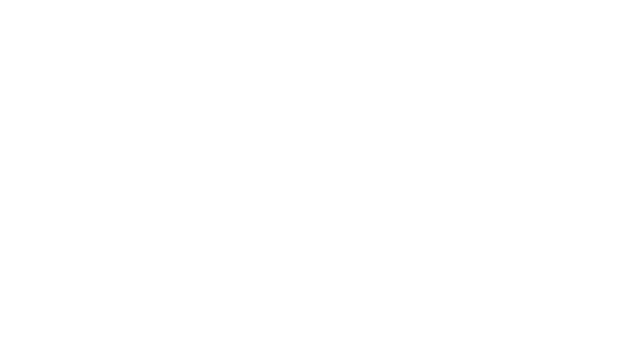
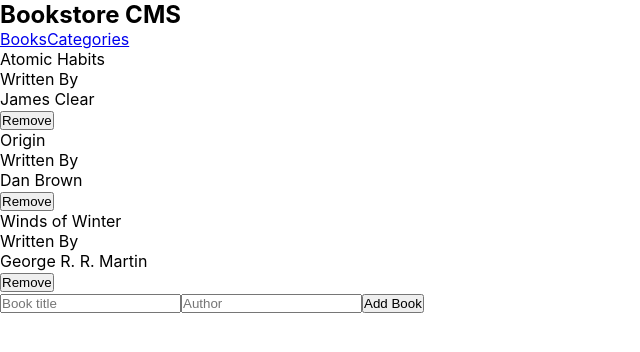
Before and after one commit to kaizipaul/react-book-store, a React (Create React App) app: page / in a window 1280 px wide. Shown: the top 352 px of the page, without its empty margins (0-640 px from the left). Built offline with nearby package versions, Linux system fonts and the light colour scheme.

Commit message:
Imported components and added Routes

```diff
--- a/src/App.css
+++ b/src/App.css
@@ -1,38 +1,5 @@
-.App {
-  text-align: center;
+* {
+  padding: 0;
+  margin: 0;
+  box-sizing: border-box;
 }
-
-.App-logo {
-  height: 40vmin;
-  pointer-events: none;
-}
-
-@media (prefers-reduced-motion: no-preference) {
-  .App-logo {
-    animation: App-logo-spin infinite 20s linear;
-  }
-}
-
-.App-header {
-  background-color: #282c34;
-  min-height: 100vh;
-  display: flex;
-  flex-direction: column;
-  align-items: center;
-  justify-content: center;
-  font-size: calc(10px + 2vmin);
-  color: white;
-}
-
-.App-link {
-  color: #61dafb;
-}
-
-@keyframes App-logo-spin {
-  from {
-    transform: rotate(0deg);
-  }
-  to {
-    transform: rotate(360deg);
-  }
-}
--- a/src/App.js
+++ b/src/App.js
@@ -1,8 +1,18 @@
 import './App.css';
+import { Route, Routes } from 'react-router-dom';
+import Navbar from './components/navBar';
+import Categories from './components/Categories';
+import BookSection from './components/BookSection';
 
 function App() {
   return (
-    <div className="App" />
+    <div className="App">
+      <Navbar />
+      <Routes>
+        <Route exact path="/" element={<BookSection />} />
+        <Route exact path="/categories" element={<Categories />} />
+      </Routes>
+    </div>
   );
 }
 
--- a/src/index.js
+++ b/src/index.js
@@ -1,11 +1,14 @@
 import React from 'react';
 import ReactDOM from 'react-dom/client';
+import { BrowserRouter as Router } from 'react-router-dom';
 import './index.css';
 import App from './App';
 
 const root = ReactDOM.createRoot(document.getElementById('root'));
 root.render(
   <React.StrictMode>
-    <App />
+    <Router>
+      <App />
+    </Router>
   </React.StrictMode>,
 );
```
